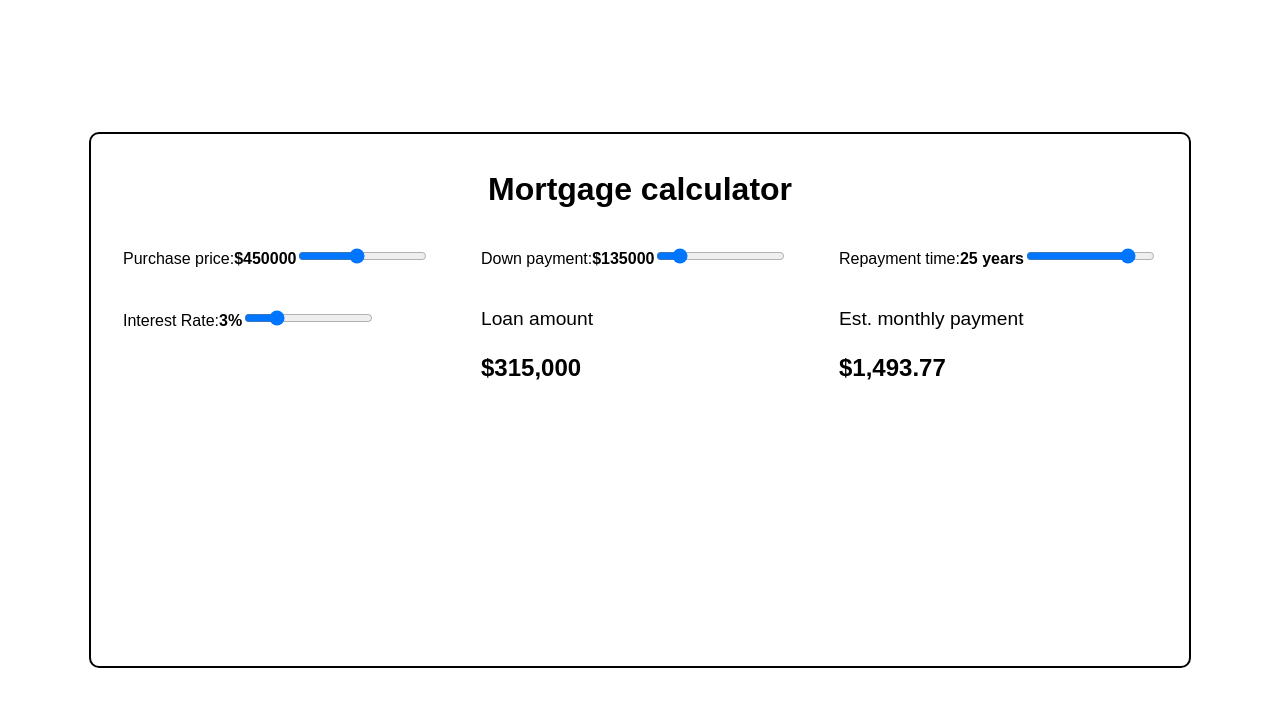
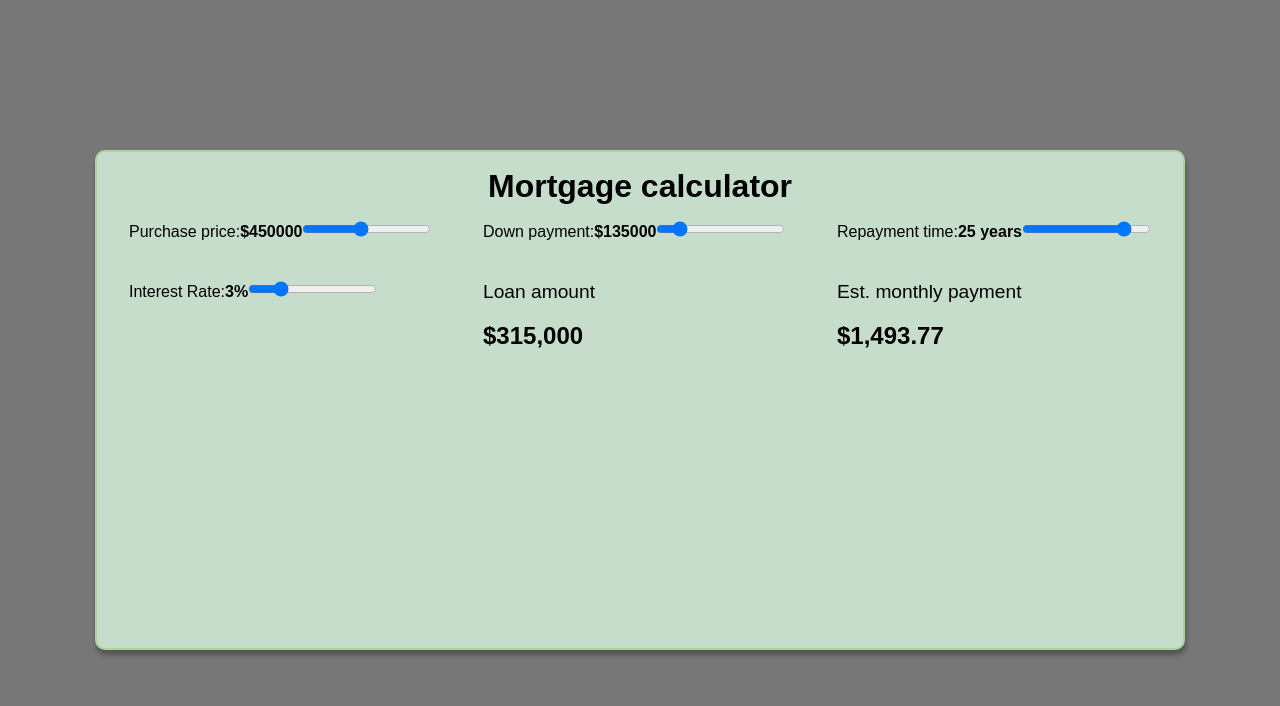
Before and after one commit to ritatanght/Mortgage-calculator, a Vue app: page / in a window 1280 px wide. Shown: the top 706 px of the page. Built offline with nearby package versions, Linux system fonts and the light colour scheme.

Commit message:
Add background color and rsset default styles

```diff
--- a/src/assets/main.css
+++ b/src/assets/main.css
@@ -1,16 +1,22 @@
-body {
+* {
   padding: 0;
   margin: 0;
+  box-sizing: border-box;
+}
+body {
   display: flex;
   justify-content: center;
   align-items: center;
   min-height: 100vh;
+  background-color: rgb(119, 119, 119);
 }
 #app {
   max-width: 1280px;
-  border: 2px solid;
+  border: 2px solid #abd699;
+  box-shadow: 1px 5px 5px rgba(0, 0, 0, 0.3);
   border-radius: 10px;
   min-height: 500px;
+  background-color: #c7ddcc;
   padding: 1em;
   font-weight: normal;
   font-family: Arial, Helvetica, sans-serif;
```
